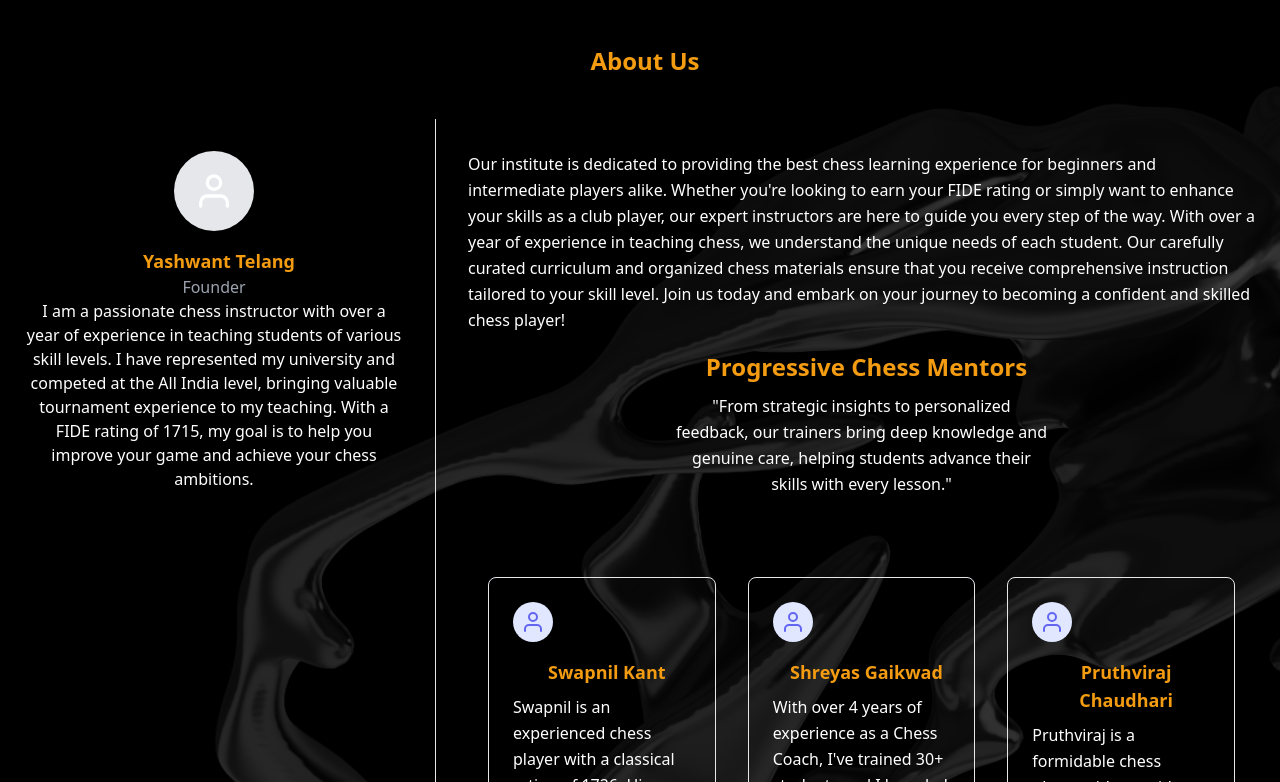
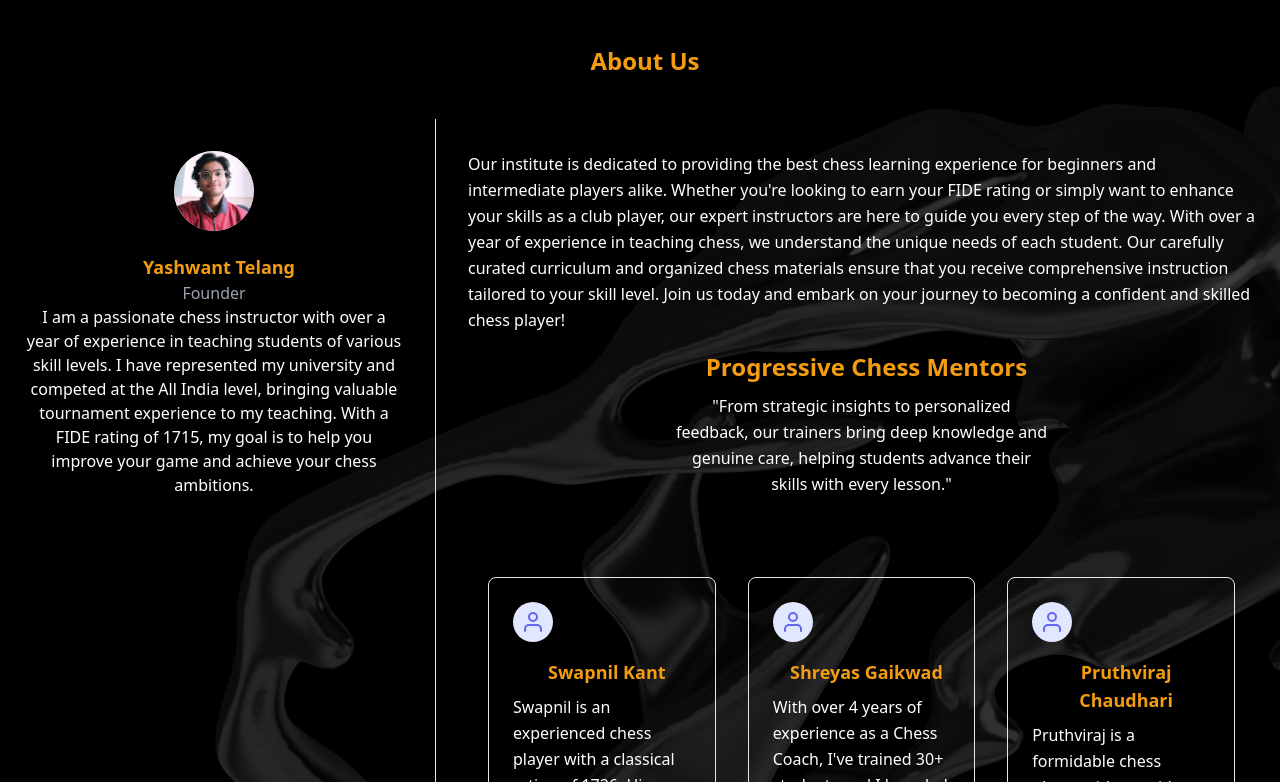
Before and after one commit to YashwantTelang-1525/Pawns-Journey, an Angular app: page / in a window 1280 px wide. Shown: the part 1858-2640 px from the top of the page. Built offline with nearby package versions, Linux system fonts and the light colour scheme.

Commit message:
Update home.component.html
My profile pic has been added

```diff
--- a/src/app/home/home.component.html
+++ b/src/app/home/home.component.html
@@ -114,18 +114,19 @@
   <div class="container">
     <h1 class="section-title">About Us</h1>
     <div class="flex flex-col sm:flex-row mt-10">
-    <div class="sm:w-1/3 text-center sm:pr-8 sm:py-8">
-      <div class="w-20 h-20 rounded-full inline-flex items-center justify-center bg-gray-200 text-white">
-        <svg fill="none" stroke="currentColor" stroke-linecap="round" stroke-linejoin="round" stroke-width="2" class="w-10 h-10" viewBox="0 0 24 24">
-          <path d="M20 21v-2a4 4 0 00-4-4H8a4 4 0 00-4 4v2"></path>
-          <circle cx="12" cy="7" r="4"></circle>
-        </svg>
-      </div>
-      <div class="flex flex-col items-center text-center justify-center">
-        <h2 class="font-medium title-font mt-4 text-white text-lg">Yashwant Telang</h2>
-        <p class="text-gray-400">Founder</p>
+      <div class="sm:w-1/3 text-center sm:pr-8 sm:py-8">
+        <div class="w-20 h-20 rounded-full inline-flex items-center justify-center bg-gray-200">
+          <img src="../../assets/images/1735538952143.jpg" alt="Profile Image" class="w-full h-full rounded-full object-cover">
+        </div>
+        <div class="flex flex-col items-center text-center justify-center">
+          <h2 class="font-medium title-font mt-4 text-white text-lg">Yashwant Telang</h2>
+          <p class="text-gray-400">Founder</p>
+          <p class="text-base text-white">
+            I am a passionate chess instructor with over a year of experience in teaching students of various skill levels.
+            I have represented my university and competed at the All India level, bringing valuable tournament experience to my teaching.
+            With a FIDE rating of 1715, my goal is to help you improve your game and achieve your chess ambitions.
+          </p>
 
-        <p class="text-base text-white ">I am a passionate chess instructor with over a year of experience in teaching students of various skill levels. I have represented my university and competed at the All India level, bringing valuable tournament experience to my teaching. With a FIDE rating of 1715, my goal is to help you improve your game and achieve your chess ambitions.</p>
       </div>
     </div>
 
```
